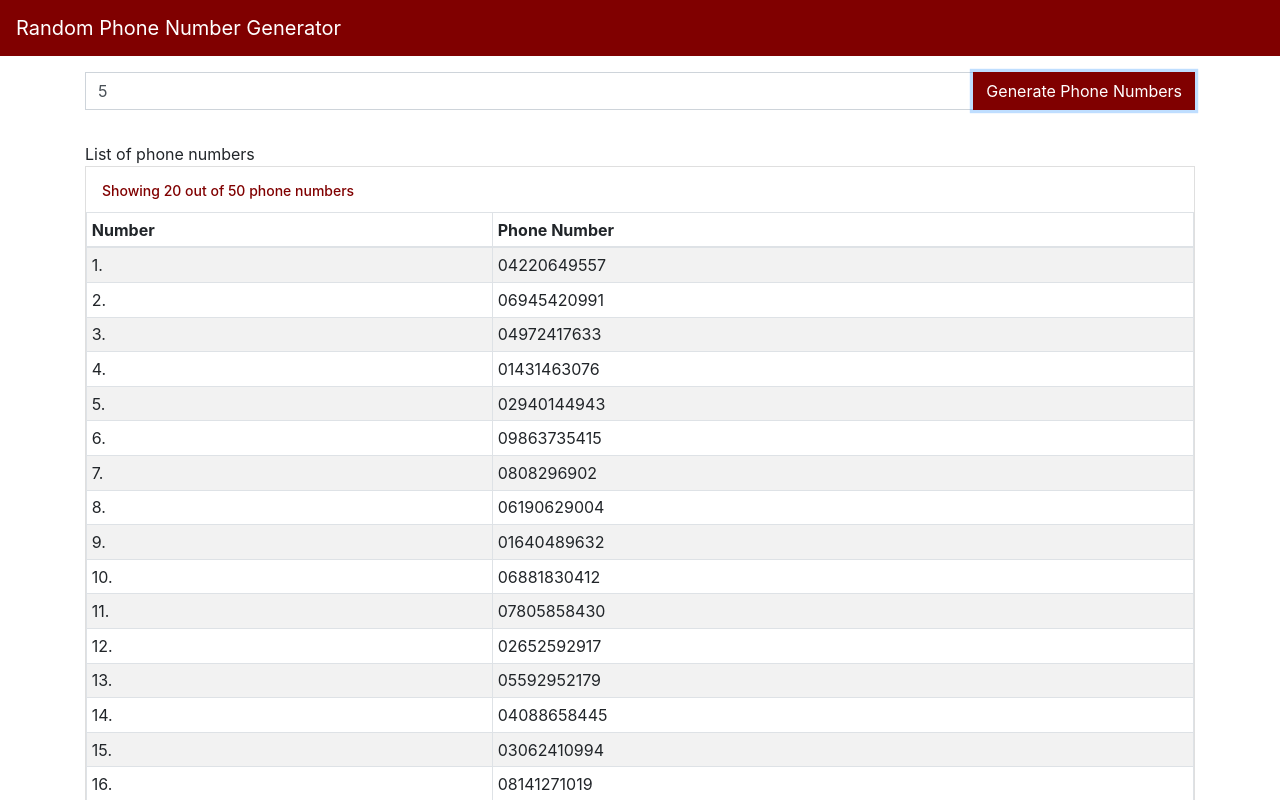
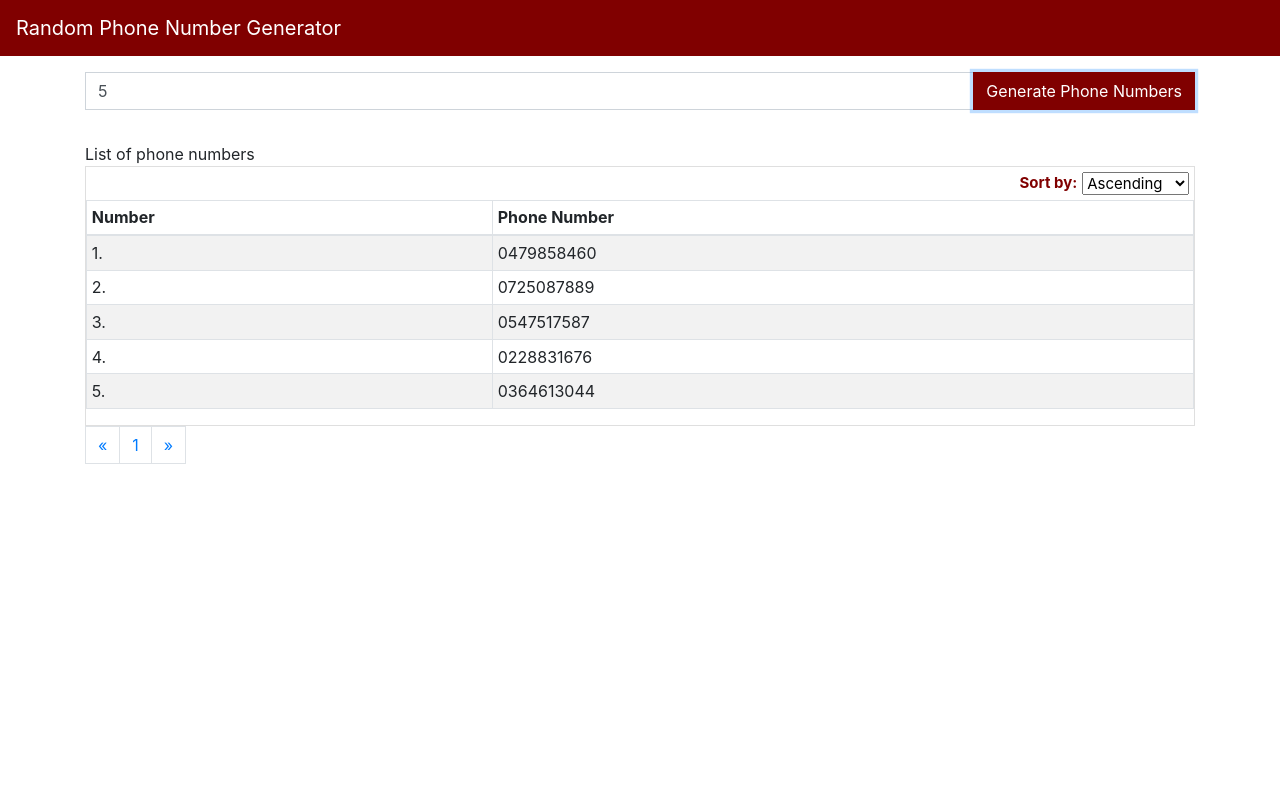
Before and after one commit to ALEHACKsp/random-phone-number-generator-1, a React (Create React App) app: page / in a window 1280 px wide. Both pictures are taken after typing "5" into the empty fields and a click on the button "Generate Phone Numbers". Shown: the top 800 px of the page. Built offline with nearby package versions, Linux system fonts and the light colour scheme.

Commit message:
- Add a sorter for the numbers

```diff
--- a/src/components/__styles__/home.scss
+++ b/src/components/__styles__/home.scss
@@ -10,9 +10,14 @@ section {
   border-color: $primary-color;
   color: white;
 }
-.card-title {
+.text {
   padding-left: 1rem;
   padding-top: 1rem;
   color: $primary-color;
   font-size: 0.875rem;
+  float: left;
 }
+.card-title {
+  display: inline;
+  padding-top: 1rem;
+}
--- /dev/null
+++ b/src/components/__styles__/sort.scss
@@ -0,0 +1,15 @@
+@import 'shared';
+
+.sort {
+  float: right;
+}
+.select {
+  margin-top: 0.3rem;
+  font-size: 15px;
+  margin-right: 0.3rem;
+}
+.text {
+  font-size: 15px;
+  padding: 5px;
+  color: $primary-color;
+}
--- a/src/components/home.js
+++ b/src/components/home.js
@@ -1,13 +1,40 @@
 import React from 'react';
 import './__styles__/home.scss';
 import PhoneNumber from 'services/PhoneNumber';
+import Sorter from './sorter';
 
 class Home extends React.Component {
   state = {
     phoneNumbers: [],
     currentPage: 1,
     phoneNumbersPerPage: 20,
-    number: ''
+    number: '',
+    sorter: 'asc'
+  };
+
+  sortPhoneNumbers = () => {
+    const { sorter, phoneNumbers } = this.state;
+    if (!phoneNumbers.length > 0) return;
+    if (sorter === 'asc') {
+      this.setState({
+        phoneNumbers: phoneNumbers.sort((a, b) => 0 - (a > b ? -1 : 1))
+      });
+    } else {
+      this.setState({
+        phoneNumbers: phoneNumbers.sort((a, b) => 0 - (a > b ? 1 : -1))
+      });
+    }
+  };
+
+  onSortChange = event => {
+    event.preventDefault();
+    const sorter = event.target.value;
+    this.setState(
+      {
+        sorter
+      },
+      () => this.sortPhoneNumbers()
+    );
   };
 
   handleInputChange = event => {
@@ -32,6 +59,7 @@ class Home extends React.Component {
   render() {
     const count = this.state.phoneNumbers.length;
     const { phoneNumbers, currentPage, phoneNumbersPerPage, number } = this.state;
+    console.log(number);
 
     // Logic for displaying phone numbers
     const indexOfLastPhoneNumber = currentPage * phoneNumbersPerPage;
@@ -61,7 +89,7 @@ class Home extends React.Component {
             <button
               className="btn my-button"
               onClick={() => {
-                PhoneNumber.generate(number);
+                PhoneNumber.generate(+number);
                 this.updatePhoneNumbers();
               }}
             >
@@ -73,12 +101,15 @@ class Home extends React.Component {
           List of phone numbers
           <div className="card">
             <div className="card-body card-table">
-              <h5 className="card-title">
-                {phoneNumbers.length > phoneNumbersPerPage
-                  ? `Showing ${phoneNumbersPerPage} out of ${count} phone numbers
+              <div className="card-title">
+                <h5 className="text">
+                  {phoneNumbers.length > phoneNumbersPerPage
+                    ? `Showing ${phoneNumbersPerPage} out of ${count} phone numbers
               `
-                  : null}
-              </h5>
+                    : null}
+                </h5>
+                <Sorter phoneNumbers={phoneNumbers} onChange={this.onSortChange} />
+              </div>
               <table className="table table-striped table-bordered table-sm">
                 <thead>
                   <tr>
--- /dev/null
+++ b/src/components/sorter.js
@@ -0,0 +1,21 @@
+import React from 'react';
+import './__styles__/sort.scss';
+
+const Sorter = ({ phoneNumbers, onChange }) => (
+  <div className="sort">
+    {phoneNumbers.length > 0 && (
+      <div>
+        <span className="text">
+          <strong>Sort by:</strong>
+        </span>
+        {''}
+        <select onChange={onChange} className="select">
+          <option value="asc">Ascending</option>
+          <option value="desc">Descending</option>
+        </select>
+      </div>
+    )}
+  </div>
+);
+
+export default Sorter;
--- a/src/services/PhoneNumber.js
+++ b/src/services/PhoneNumber.js
@@ -6,7 +6,7 @@ class PhoneNumber {
   }
 
   generatePhoneNumber() {
-    return `0${Math.floor(Math.random() * Math.floor(9999999999))}`;
+    return '0' + Math.floor(Math.random() * 900000000 + 100000000)
   }
 
   generate(count) {
```
